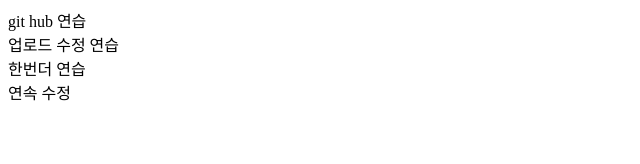
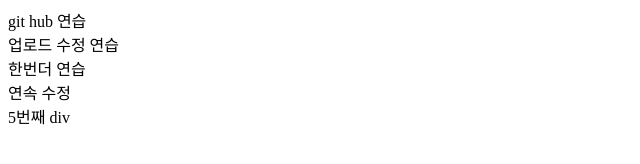
Before and after one commit to SimJeMin/open, a plain HTML site: page index.html in a window 1280 px wide. Shown: the full height of the page, 0-640 px from the left. Drawn offline with Linux system fonts and the light colour scheme.

Commit message:
ver05_index.html <div> 태그 추가

```diff
--- a/index.html
+++ b/index.html
@@ -5,5 +5,6 @@
 		<div>업로드 수정 연습</div>
 		<div>한번더 연습<div>
 		<div>연속 수정</div>
+		<div>5번째 div<div>
 	</body>
 </html>
```
